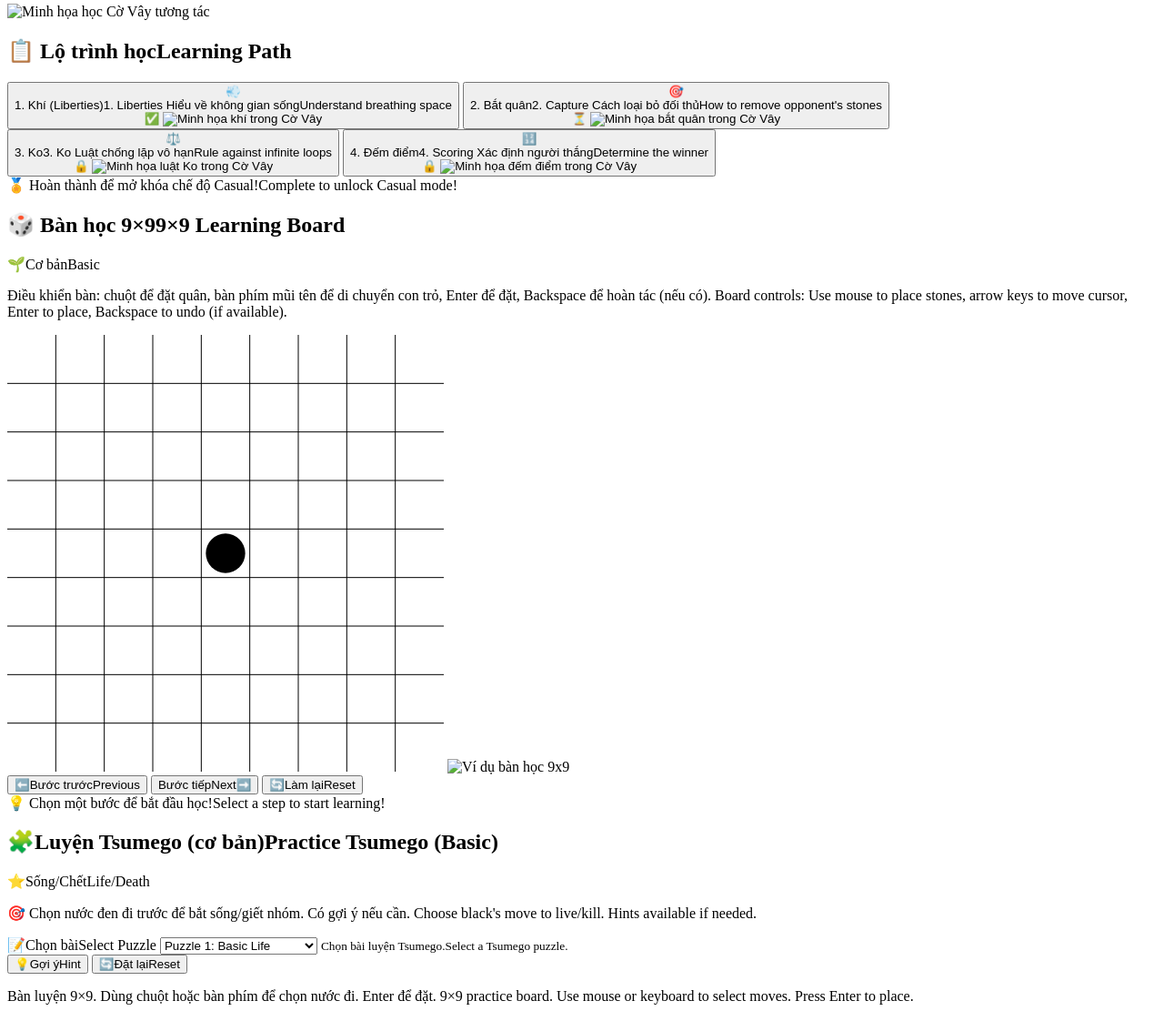
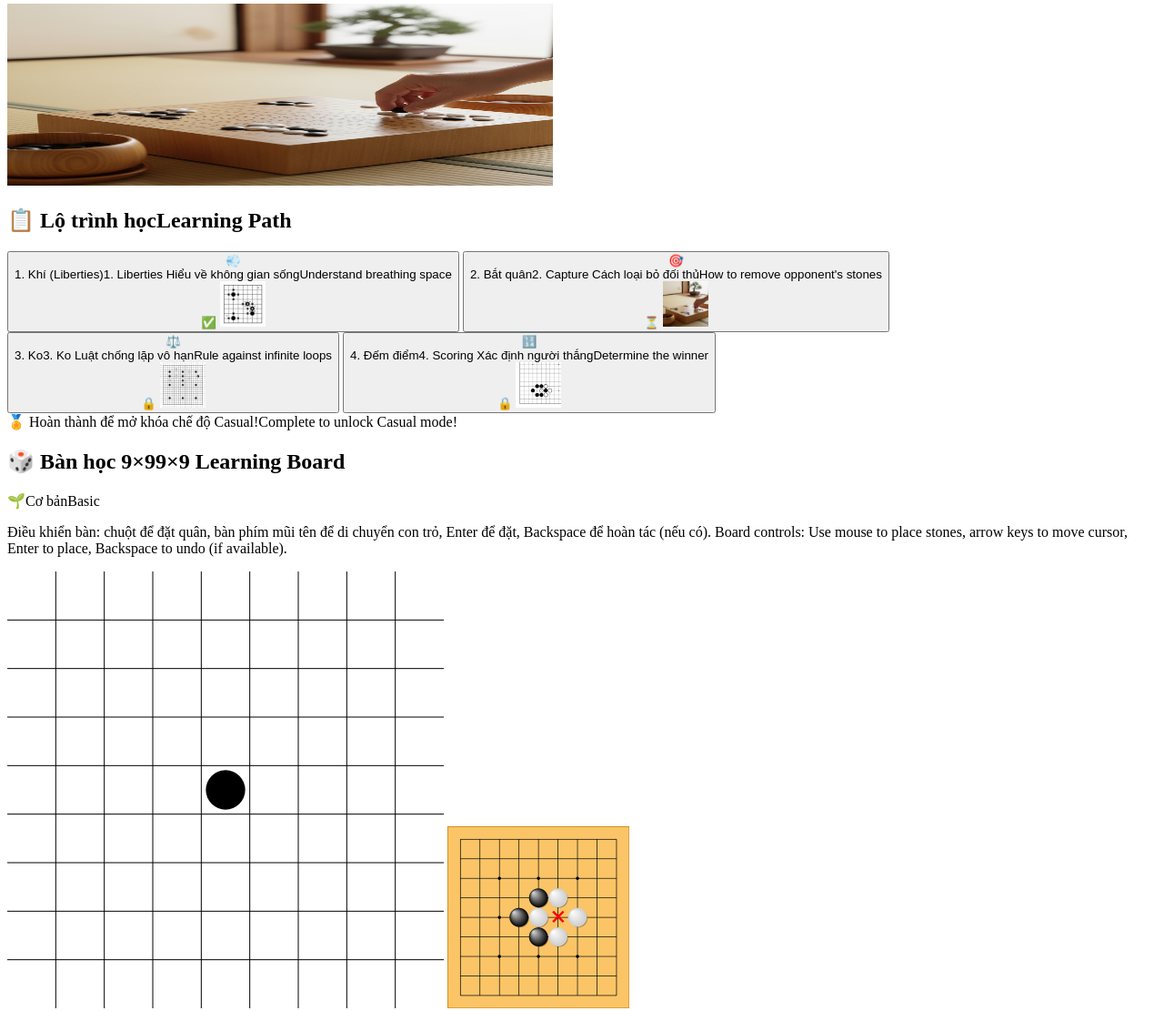
Before and after one commit to anh627/Tr-ch-i-c-v-y, a plain HTML site: page learn.html in a window 1280 px wide. Shown: the part 178-1289 px from the top of the page at 91% size. Drawn offline with Linux system fonts and the light colour scheme; a script that the page names is missing.

Commit message:
Update learn.html

```diff
--- a/learn.html
+++ b/learn.html
@@ -63,7 +63,7 @@
       </h1>
       <p class="page-subtitle"><span class="lang-vi">Từng bước một, thành thạo Cờ Vây! 🌟</span><span class="lang-en">Step by step, master Go! 🌟</span></p>
       <!-- Thêm hình ảnh minh họa cho header -->
-      <img src="assets/images/learn-header.jpg" alt="Minh họa học Cờ Vây tương tác" class="header-image" width="600" height="200" loading="lazy">
+      <img src="assets/images/go-logo-small.png" alt="Minh họa học Cờ Vây tương tác" class="header-image" width="600" height="200" loading="lazy">
     </div>
 
     <div class="learn-grid">
@@ -82,7 +82,7 @@
             </div>
             <span class="step-status">✅</span>
             <!-- Thêm hình ảnh nhỏ cho step -->
-            <img src="assets/images/step-liberties.jpg" alt="Minh họa khí trong Cờ Vây" class="step-image" width="50" height="50" loading="lazy">
+            <img src="assets/images/step.png" alt="Minh họa khí trong Cờ Vây" class="step-image" width="50" height="50" loading="lazy">
           </button>
 
           <button class="step" data-step="2" type="button" aria-pressed="false" title="Bước 2: Bắt quân">
@@ -93,7 +93,7 @@
             </div>
             <span class="step-status">⏳</span>
             <!-- Thêm hình ảnh nhỏ cho step -->
-            <img src="assets/images/step-capture.jpg" alt="Minh họa bắt quân trong Cờ Vây" class="step-image" width="50" height="50" loading="lazy">
+            <img src="assets/images/go-logo-small.png" alt="Minh họa bắt quân trong Cờ Vây" class="step-image" width="50" height="50" loading="lazy">
           </button>
 
           <button class="step" data-step="3" type="button" aria-pressed="false" title="Bước 3: Ko">
@@ -104,7 +104,7 @@
             </div>
             <span class="step-status">🔒</span>
             <!-- Thêm hình ảnh nhỏ cho step -->
-            <img src="assets/images/step-ko.jpg" alt="Minh họa luật Ko trong Cờ Vây" class="step-image" width="50" height="50" loading="lazy">
+            <img src="assets/images/go-pro-analysis.jpg" alt="Minh họa luật Ko trong Cờ Vây" class="step-image" width="50" height="50" loading="lazy">
           </button>
 
           <button class="step" data-step="4" type="button" aria-pressed="false" title="Bước 4: Đếm điểm">
@@ -115,7 +115,7 @@
             </div>
             <span class="step-status">🔒</span>
             <!-- Thêm hình ảnh nhỏ cho step -->
-            <img src="assets/images/step-scoring.jpg" alt="Minh họa đếm điểm trong Cờ Vây" class="step-image" width="50" height="50" loading="lazy">
+            <img src="assets/images/111.png" alt="Minh họa đếm điểm trong Cờ Vây" class="step-image" width="50" height="50" loading="lazy">
           </button>
         </div>
 
@@ -145,11 +145,11 @@
           <canvas id="learnBoard" width="480" height="480" tabindex="0" aria-label="Bàn học 9×9" aria-describedby="learnBoardHelp">
             <div class="canvas-fallback">
               <p><span class="lang-vi">Trình duyệt của bạn không hỗ trợ canvas. Hãy dùng trình duyệt hiện đại.</span><span class="lang-en">Your browser does not support canvas. Please use a modern browser.</span></p>
-              <img src="assets/images/board-fallback.png" alt="Hình ảnh bàn cờ vây 9×9 mẫu" />
+              <img src="assets/images/go-9x9.jpg" alt="Hình ảnh bàn cờ vây 9×9 mẫu" />
             </div>
           </canvas>
           <!-- Thêm hình ảnh minh họa bên cạnh board -->
-          <img src="assets/images/learn-board-example.jpg" alt="Ví dụ bàn học 9x9" class="board-image" width="200" height="200" loading="lazy">
+          <img src="assets/images/11111.jpg" alt="Ví dụ bàn học 9x9" class="board-image" width="200" height="200" loading="lazy">
         </div>
 
         <div class="board-controls">
@@ -207,7 +207,7 @@
             </div>
           </canvas>
           <!-- Thêm hình ảnh minh họa cho practice -->
-          <img src="assets/images/tsumego-example.jpg" alt="Ví dụ bài luyện Tsumego" class="practice-image" width="150" height="150" loading="lazy">
+          <img src="assets/images/2222221.jpg" alt="Ví dụ bài luyện Tsumego" class="practice-image" width="150" height="150" loading="lazy">
         </div>
 
         <div id="puzzleFeedback" class="feedback" role="status" aria-live="polite">
```
